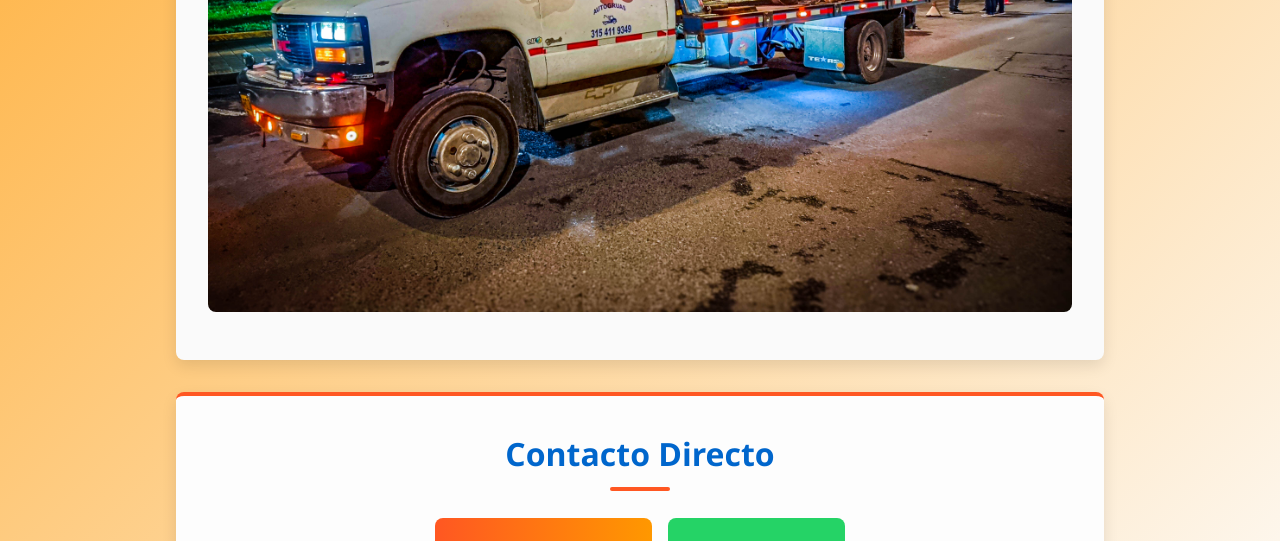
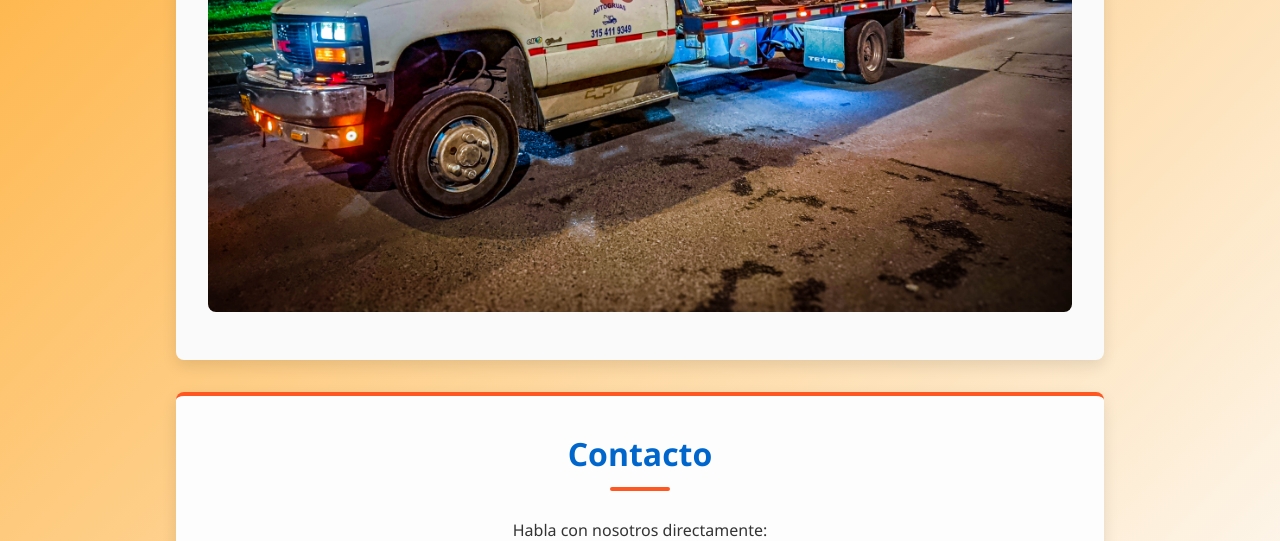
Before and after one commit to victorA0214/Servicio-de-grua-planchon-24-7, a plain HTML site: page index.html in a window 1280 px wide. Shown: the part 974-1515 px from the top of the page. Drawn offline with Linux system fonts and the light colour scheme.

Commit message:
Revise contact section for clearer communication
Updated contact section to include a direct communication prompt.

```diff
--- a/index.html
+++ b/index.html
@@ -26,7 +26,8 @@
 
 
         <section id="contacto">
-            <h2>Contacto Directo</h2>
+            <h2>Contacto</h2>
+            <p>Habla con nosotros directamente:</p>
             <div class="contact-buttons">
                 <a class="button phone" href="tel:+573154119349">
                     <img src="llama.gif" alt="Llamar" width="24" style="vertical-align: middle;">
```
